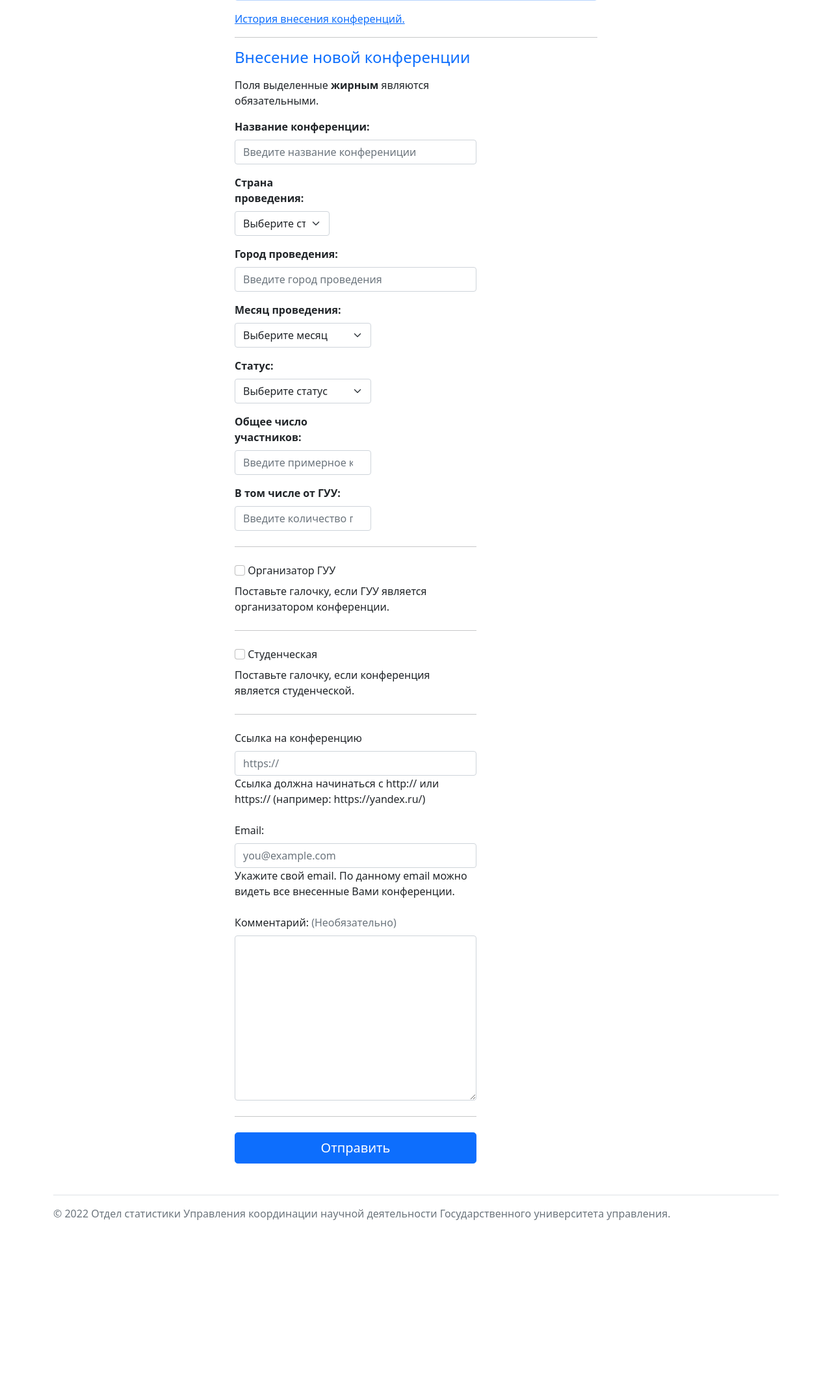
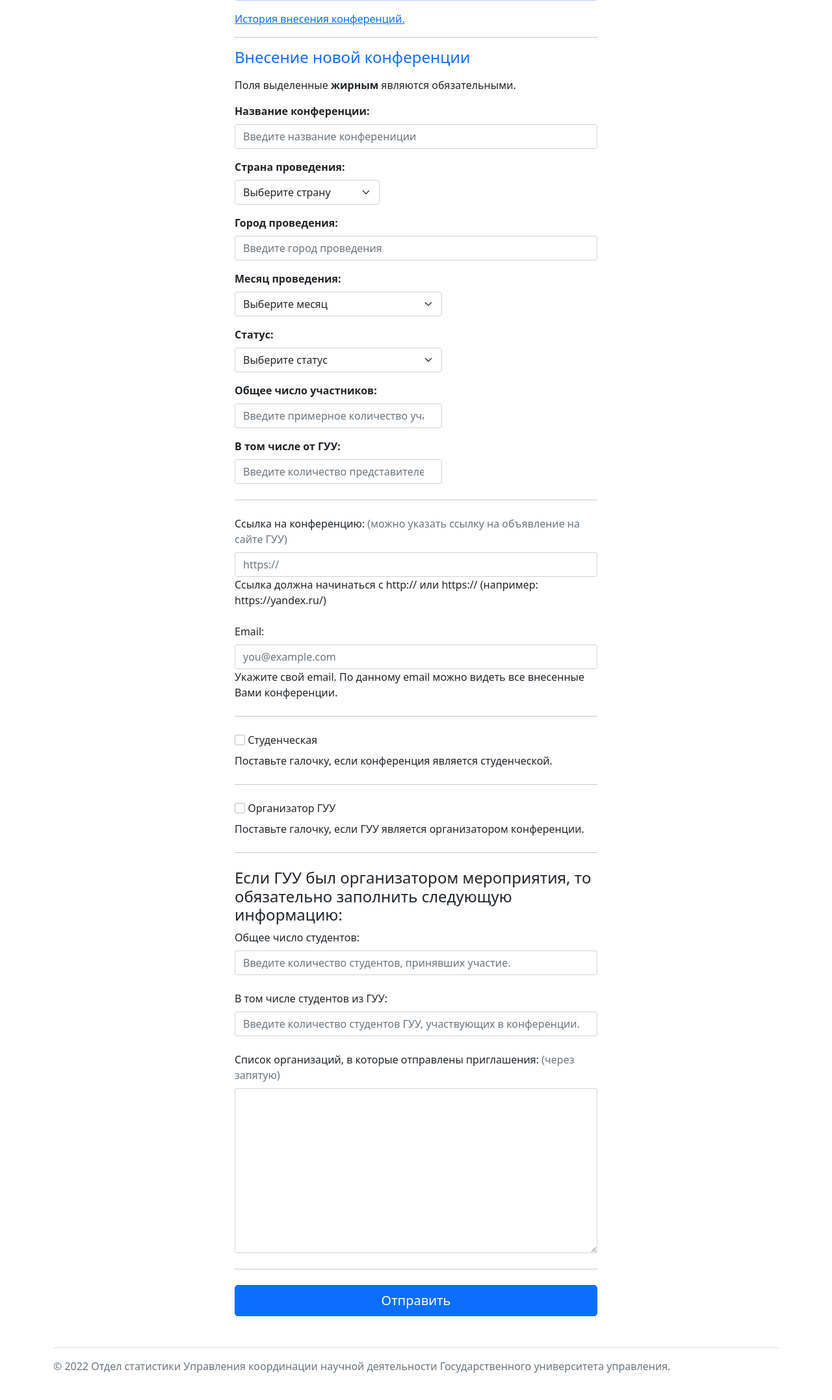
Before and after one commit to finking/stat_univer, a Django app: page /conference in a window 1280 px wide. Shown: the part 218-2373 px from the top of the page at 65% size. Before the commit the page ends 2096 px from the top, so only its background shows below. Run offline with Django 4.2, Linux system fonts and the light colour scheme.

Commit message:
Changes in conference template. Added info about students.

```diff
--- a/stat_univer/main/forms.py
+++ b/stat_univer/main/forms.py
@@ -9,8 +9,8 @@ class ConferenceForm(ModelForm):
 
     class Meta:
         model = Conference
-        fields = ['Name', 'Country', 'City', 'Month', 'Organizer', 'Student', 'Status', 'Total',
-                  'Delegate', 'Url', 'Email', 'Comment']
+        fields = ['Name', 'Country', 'City', 'Month', 'Organizer', 'Student', 'Status', 'Total', 'Delegate',
+                  'Total_student', 'Delegate_student', 'Url', 'Email', 'Invite']
 
         widgets = {
             'Name': TextInput(attrs={
@@ -54,6 +54,18 @@ class ConferenceForm(ModelForm):
                 'id': 'Delegate',
                 'placeholder': 'Введите количество представителей ГУУ',
             }),
+            'Total_student': NumberInput(attrs={
+                'class': 'form-control',
+                'id': 'Total_student',
+                'placeholder': 'Введите количество студентов, принявших участие.',
+                'required': False
+            }),
+            'Delegate_student': NumberInput(attrs={
+                'class': 'form-control',
+                'id': 'Delegate_student',
+                'placeholder': 'Введите количество студентов ГУУ, участвующих в конференции.',
+                'required': False
+            }),
             'Url': URLInput(attrs={
                 'class': 'form-control',
                 'id': 'url',
@@ -66,9 +78,9 @@ class ConferenceForm(ModelForm):
                 'placeholder': 'you@example.com',
                 'required': False
             }),
-            'Comment': Textarea(attrs={
+            'Invite': Textarea(attrs={
                 'class': 'form-control',
-                'id': 'comment',
+                'id': 'Invite',
                 'required': False
             }),
 
--- a/stat_univer/main/models.py
+++ b/stat_univer/main/models.py
@@ -152,7 +152,18 @@ class Conference(models.Model):
                                 help_text='Введите примерное количество участников.')
     Delegate = models.IntegerField('В том числе от ГУУ:',
                                    help_text='Введите количество представителей ГУУ, участвующих в конференции.')
-    Url = models.URLField('Ссылка на конференцию',
+    # Общее количество студентов (для конференций, организованных вузом)
+    Total_student = models.IntegerField('Общее число студентов:',
+                                help_text='Введите количество студентов, принявших участие.',
+                                blank=True,
+                                null=True)
+    # Количество собственных студентов, принявших участие в конференции
+    Delegate_student = models.IntegerField('В том числе студентов из ГУУ:',
+                                   help_text='Введите количество студентов ГУУ, участвующих в конференции.',
+                                   blank=True,
+                                   null=True
+                                   )
+    Url = models.URLField('Ссылка на конференцию:',
                           help_text='Ссылка должна начинаться с http:// или https:// (например: https://yandex.ru/)',
                           blank=True,
                           null=False)
@@ -160,7 +171,9 @@ class Conference(models.Model):
                               help_text='Укажите свой email. По данному email можно видеть все внесенные Вами конференции.',
                               blank=True,
                               null=True)
-    Comment = models.TextField('Комментарий:', blank=True, null=True)
+    Invite = models.TextField('Список организаций, в которые отправлены приглашения:',
+                              help_text='Введите организации (через запятую).',
+                              blank=True, null=True)
 
     TimeCreate = models.DateTimeField(auto_now_add=True, verbose_name='Время создания')
 
--- a/stat_univer/main/templates/main/conference.html
+++ b/stat_univer/main/templates/main/conference.html
@@ -12,7 +12,7 @@
         <a href="{% url 'history' %}"> История внесения конференций.</a>
     </div>
   <hr>
-      <div class="col-md-7 col-lg-8">
+      <div class="col-12">
         <span class="fw-bold"> {{ error }} </span>
         <h4 class="mb-3 text-primary ">Внесение новой конференции</h4>
         <p>Поля выделенные <b>жирным </b> являются обязательными.</p>
@@ -54,23 +54,8 @@
           </div>
 
           <hr class="my-4">
-          <div class="col-sm-12">
-              {{ form.Organizer }}
-              <label for="{{form.Organizer.id_for_label}}" class="form-label">{{form.Organizer.label}}  </label>
-              <div> {{ form.Organizer.help_text }}</div>
-          </div>
-
-          <hr class="my-4">
-          <div class="col-sm-12">
-              {{ form.Student }}
-              <label for="{{form.Student.id_for_label}}" class="form-label">{{form.Student.label}}  </label>
-
-              <div> {{ form.Student.help_text }}</div>
-          </div>
-
-          <hr class="my-4">
             <div class="col-12">
-              <label for="{{form.Url.id_for_label}}" class="form-label">{{form.Url.label}}<span class="text-muted"></span></label>
+              <label for="{{form.Url.id_for_label}}" class="form-label">{{form.Url.label}}<span class="text-muted"> (можно указать ссылку на объявление на сайте ГУУ)</span></label>
               {{ form.Url }}
               <div> {{ form.Url.help_text }}</div>
             </div>
@@ -80,13 +65,40 @@
               {{ form.Email }}
               <div> {{ form.Email.help_text }}</div>
             </div>
+          <hr class="my-4">
+          <div class="col-sm-12">
+              {{ form.Student }}
+              <label for="{{form.Student.id_for_label}}" class="form-label">{{form.Student.label}}  </label>
+
+              <div> {{ form.Student.help_text }}</div>
+          </div>
+          <hr class="my-4">
+          <div class="col-sm-12">
+              {{ form.Organizer }}
+              <label for="{{form.Organizer.id_for_label}}" class="form-label">{{form.Organizer.label}}  </label>
+              <div> {{ form.Organizer.help_text }}</div>
+          </div>
+          <hr class="my-4">
+          <div class="col-12">
+            <h4> Если ГУУ был организатором мероприятия, то обязательно заполнить следующую информацию:</h4>
+            <div class="col-12">
+              <label for="{{form.Total_student.id_for_label}}" class="form-label">{{form.Total_student.label}}</label>
+              {{ form.Total_student }}
+            </div>
+            <br>
+            <div class="col-12">
+              <label for="{{form.Delegate_student.id_for_label}}" class="form-label">{{form.Delegate_student.label}}</label>
+              {{ form.Delegate_student }}
+            </div>
             <br>
             <div class="col-sm-12">
-              <label for="{{form.Comment.id_for_label}}" class="form-label">{{form.Comment.label}}
-                <span class="text-muted"> (Необязательно) </span>
+              <label for="{{form.Invite.id_for_label}}" class="form-label">{{form.Invite.label}}
+                <span class="text-muted"> (через запятую) </span>
               </label>
-               {{ form.Comment }}
+               {{ form.Invite }}
             </div>
+          </div>
+
           <hr class="my-4">
           <button class="w-100 btn btn-primary btn-lg" type="submit">Отправить</button>
         </form>
```
Also changed, not shown: stat_univer/main/migrations/0003_remove_conference_comment_and_more.py (added).
